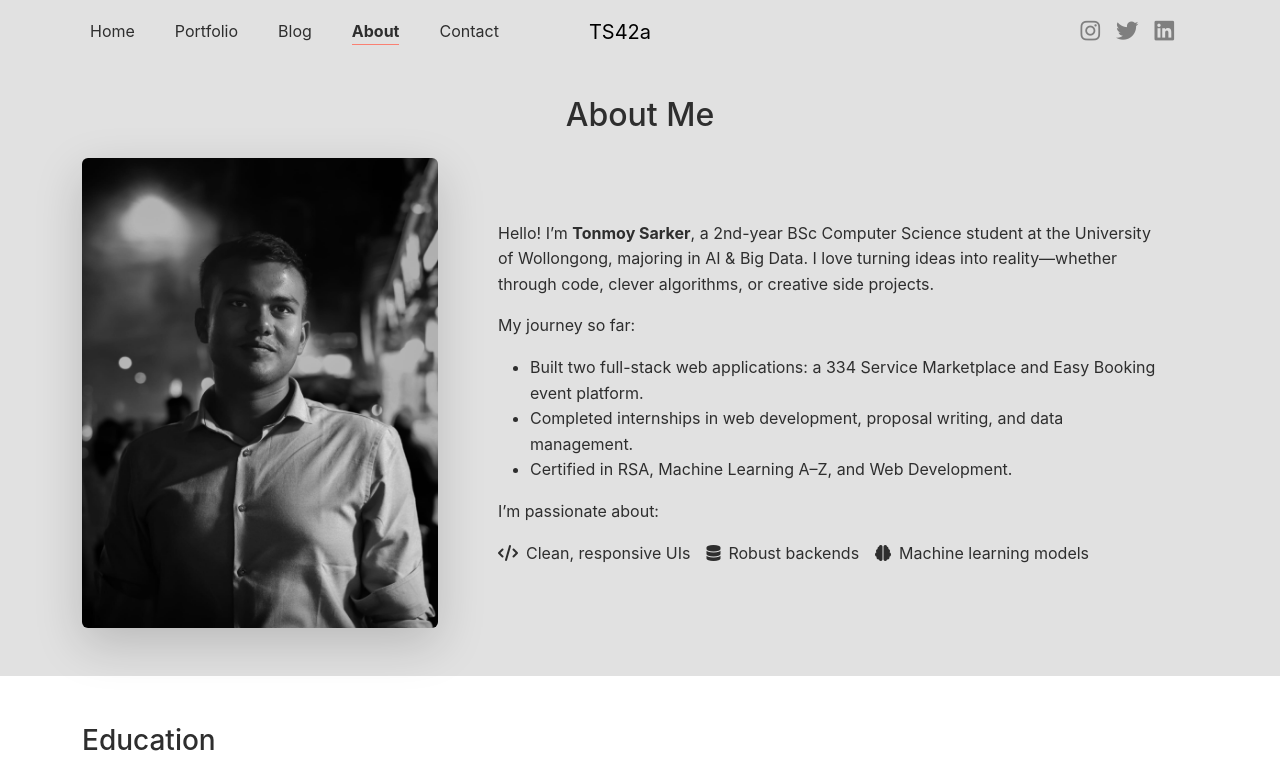
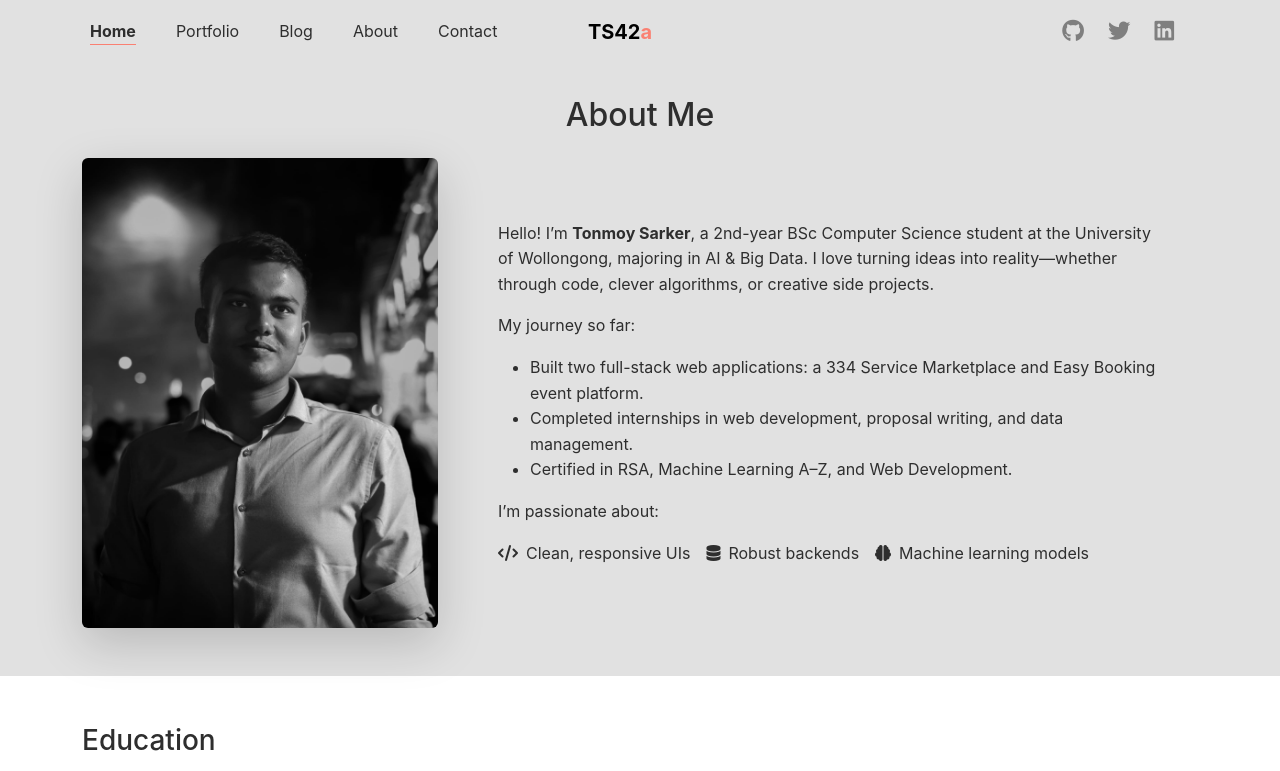
Before and after one commit to ts42a/ts42a.github.io, a plain HTML site: page about.html in a window 1280 px wide. Shown: the top 771 px of the page. Drawn offline with nearby package versions, Linux system fonts and the light colour scheme.

Commit message:
nav update

```diff
--- a/about.html
+++ b/about.html
@@ -14,19 +14,19 @@
     <div class="container">
       <div class="row w-100 align-items-center">
         <div class="col-md-5 d-flex justify-content-start">
-          <ul class="navbar-nav flex-row gap-4 mb-0">
-            <li class="nav-item"><a class="nav-link" href="index.html">Home</a></li>
+          <ul class="navbar-nav flex-row mb-0 gap-4">
+            <li class="nav-item"><a class="nav-link active" href="index.html">Home</a></li>
             <li class="nav-item"><a class="nav-link" href="portfolio.html">Portfolio</a></li>
             <li class="nav-item"><a class="nav-link" href="blog.html">Blog</a></li>
-            <li class="nav-item"><a class="nav-link active" href="about.html">About</a></li>
+            <li class="nav-item"><a class="nav-link" href="about.html">About</a></li>
             <li class="nav-item"><a class="nav-link" href="contact.html">Contact</a></li>
           </ul>
         </div>
         <div class="col-md-2 text-center">
-          <a class="navbar-brand logo" href="index.html">TS42a</a>
+          <a class="navbar-brand logo fw-bold" href="#">TS42<span class="text-accent">a</span></a>
         </div>
-        <div class="col-md-5 d-flex justify-content-end gap-3 social-icons">
-          <a href="#" aria-label="Instagram"><i class="fab fa-instagram fa-lg"></i></a>
+        <div class="col-md-5 d-flex justify-content-end align-items-center gap-4 social-icons">
+          <a href="https://github.com/ts42a" aria-label="GitHub"><i class="fab fa-github fa-lg"></i></a>
           <a href="#" aria-label="Twitter"><i class="fab fa-twitter fa-lg"></i></a>
           <a href="#" aria-label="LinkedIn"><i class="fab fa-linkedin fa-lg"></i></a>
         </div>
```
